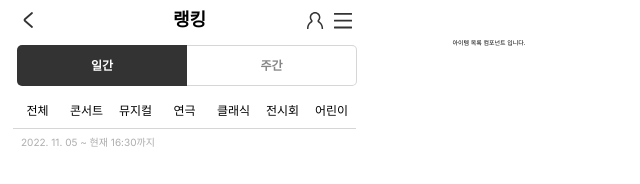
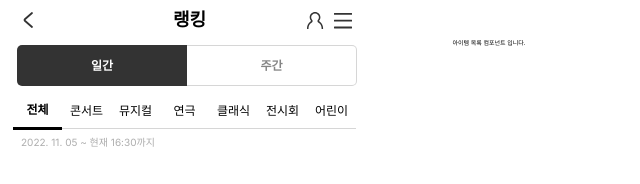
Before and after one commit to CDS-Seminar-1-IN-SOPT/Client, a React (Create React App) app: page /ranking in a window 1280 px wide. Shown: the top 184 px of the page, without its empty margins (0-640 px from the left). Built offline with nearby package versions, Linux system fonts and the light colour scheme.

Commit message:
style🎨: ranking page view Navbar component 선택된 메뉴 디자인 적용

```diff
--- a/src/components/Ranking/Navbar.jsx
+++ b/src/components/Ranking/Navbar.jsx
@@ -1,12 +1,14 @@
-import React from 'react';
-import styled from 'styled-components';
+import React, { useState } from 'react';
+import styled, { css } from 'styled-components';
 import { theme, mixins } from 'styles/theme';
 
 function Navbar() {
+  const isPicked = useState(true);
+
   return (
     <Styled.Root>
       <Styled.List>
-        <Styled.Item>전체</Styled.Item>
+        <Styled.Item isPicked={isPicked}>전체</Styled.Item>
         <Styled.Item>콘서트</Styled.Item>
         <Styled.Item>뮤지컬</Styled.Item>
         <Styled.Item>연극</Styled.Item>
@@ -39,5 +41,12 @@ const Styled = {
     width: 100%;
     height: 3.5rem;
     border-bottom: 0.1rem solid ${theme.colors.grey_04};
+    ${({ isPicked }) =>
+      isPicked &&
+      css`
+        font-weight: ${theme.fontWeights.body01};
+        border-bottom: 0.3em solid ${theme.colors.black};
+        height: 3.55rem;
+      `}
   `,
 };
```
